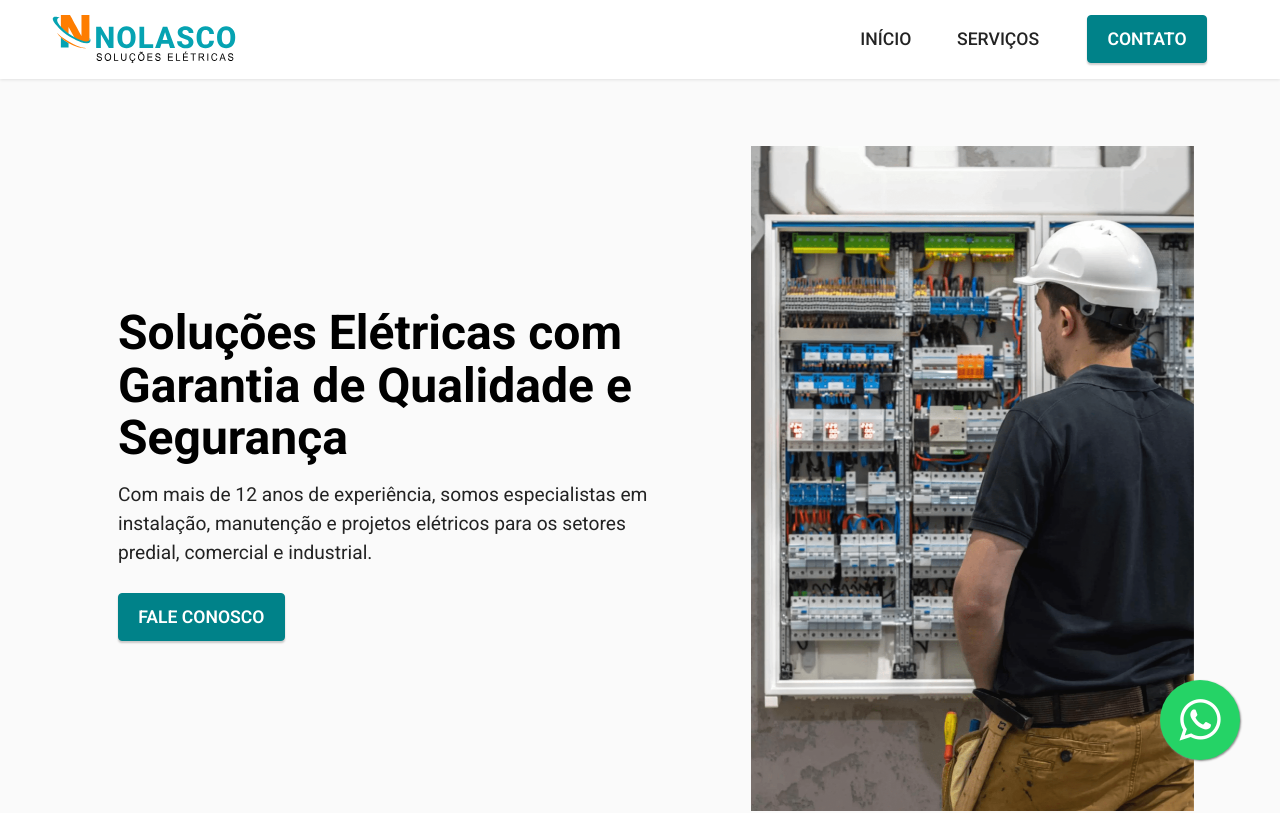
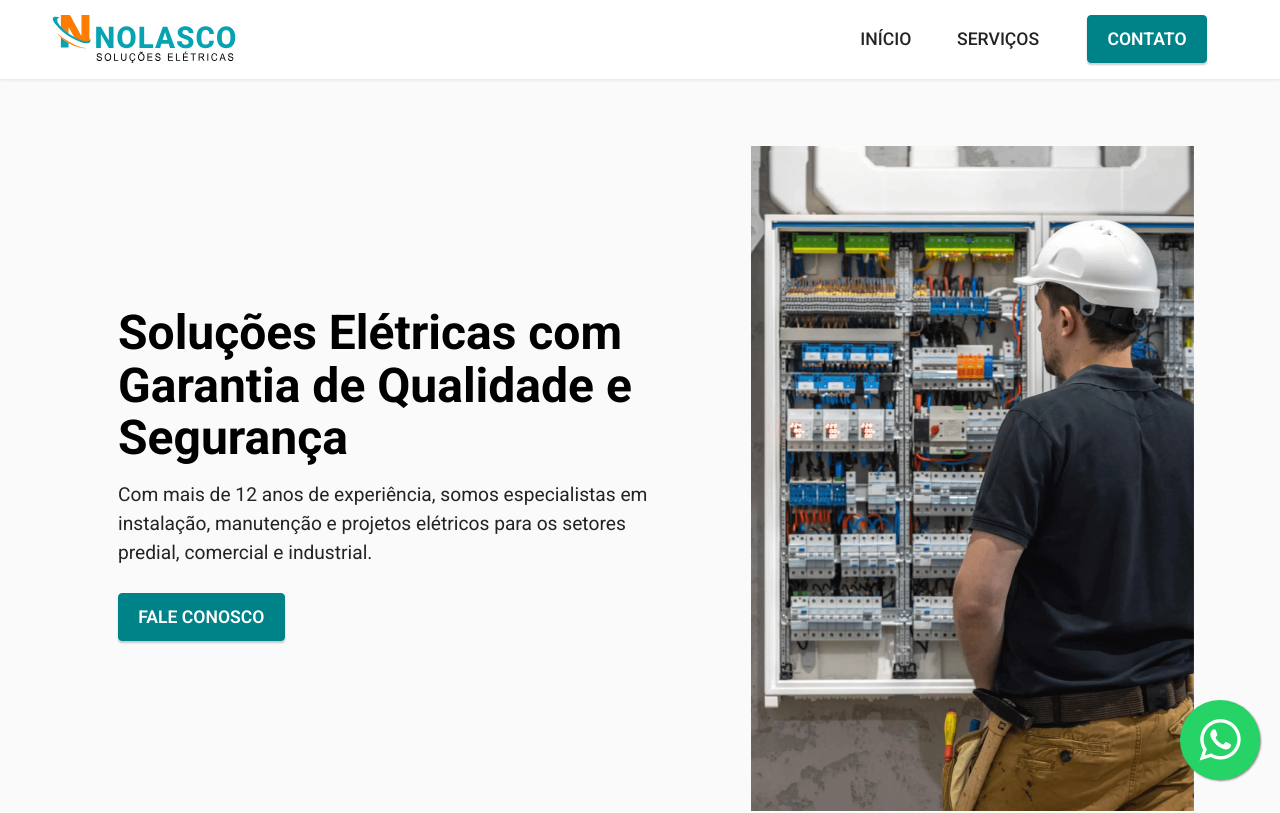
Before and after one commit to nolascosolucoes/nolascosolucoes.github.io, a plain HTML site: page index.html in a window 1280 px wide. Shown: the top 813 px of the page. Drawn offline with Linux system fonts and the light colour scheme; files whose address does not match are found by name.

Commit message:
Update index.html

```diff
--- a/index.html
+++ b/index.html
@@ -282,7 +282,7 @@
 
     <!-- Botão do WhatsApp abaixo -->
 <link rel="stylesheet" href="https://maxcdn.bootstrapcdn.com/font-awesome/4.5.0/css/font-awesome.min.css">
-<a href="https://api.whatsapp.com/send?phone=5562998281734&text=Ol%C3%A1!%20Vim%20pelo%20seu%20site%20e%20gostaria%20de%20ter%20mais%20informa%C3%A7%C3%B5es!" style="position:fixed;width:80px;height:80px;bottom:40px;right:40px;background-color:#25d366;color:#FFF;border-radius:50px;text-align:center;font-size:48px;box-shadow: 1px 1px 2px #888;
+<a href="https://api.whatsapp.com/send?phone=5562998281734&text=Ol%C3%A1!%20Vim%20pelo%20seu%20site%20e%20gostaria%20de%20ter%20mais%20informa%C3%A7%C3%B5es!" style="position:fixed;width:80px;height:80px;bottom:20px;right:20px;background-color:#25d366;color:#FFF;border-radius:50px;text-align:center;font-size:48px;box-shadow: 1px 1px 2px #888;
   z-index:1000;" target="_blank">
 <i style="margin-top:16px" class="fa fa-whatsapp"></i>
 </a>
```
